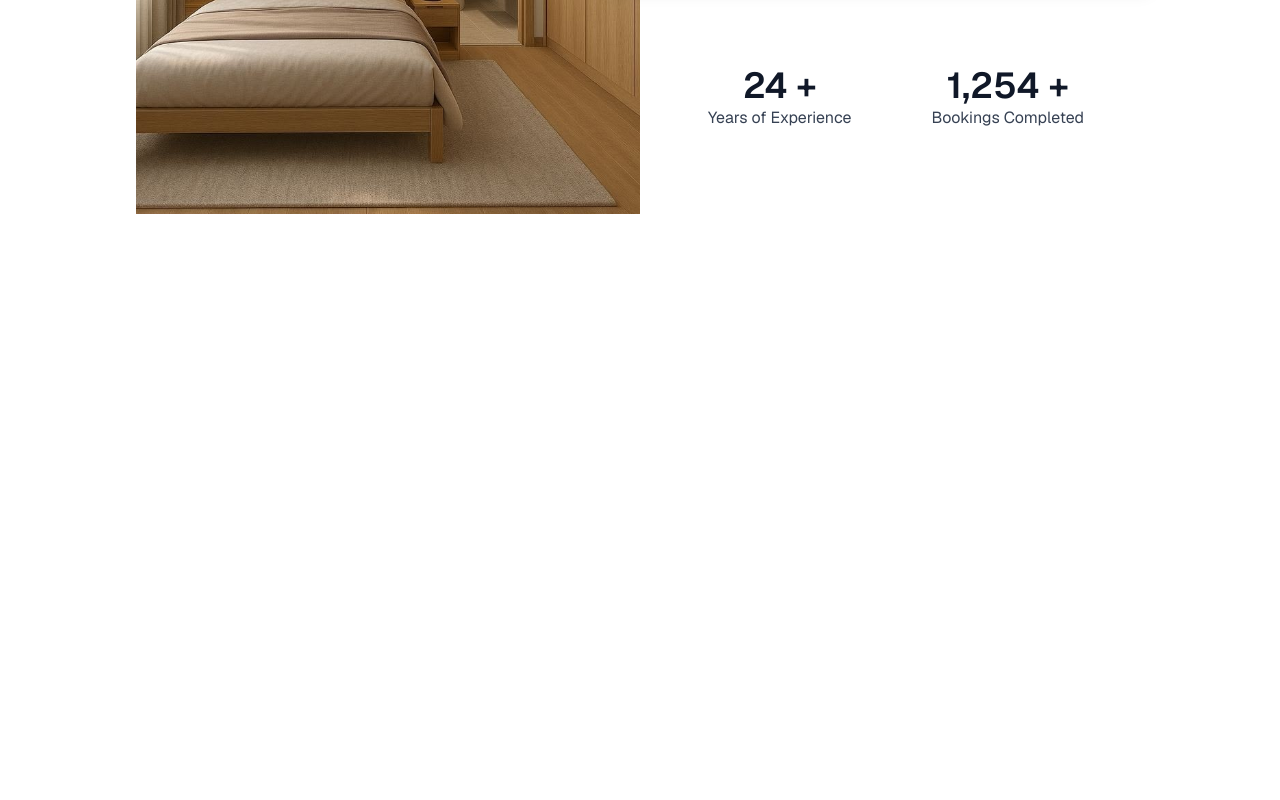
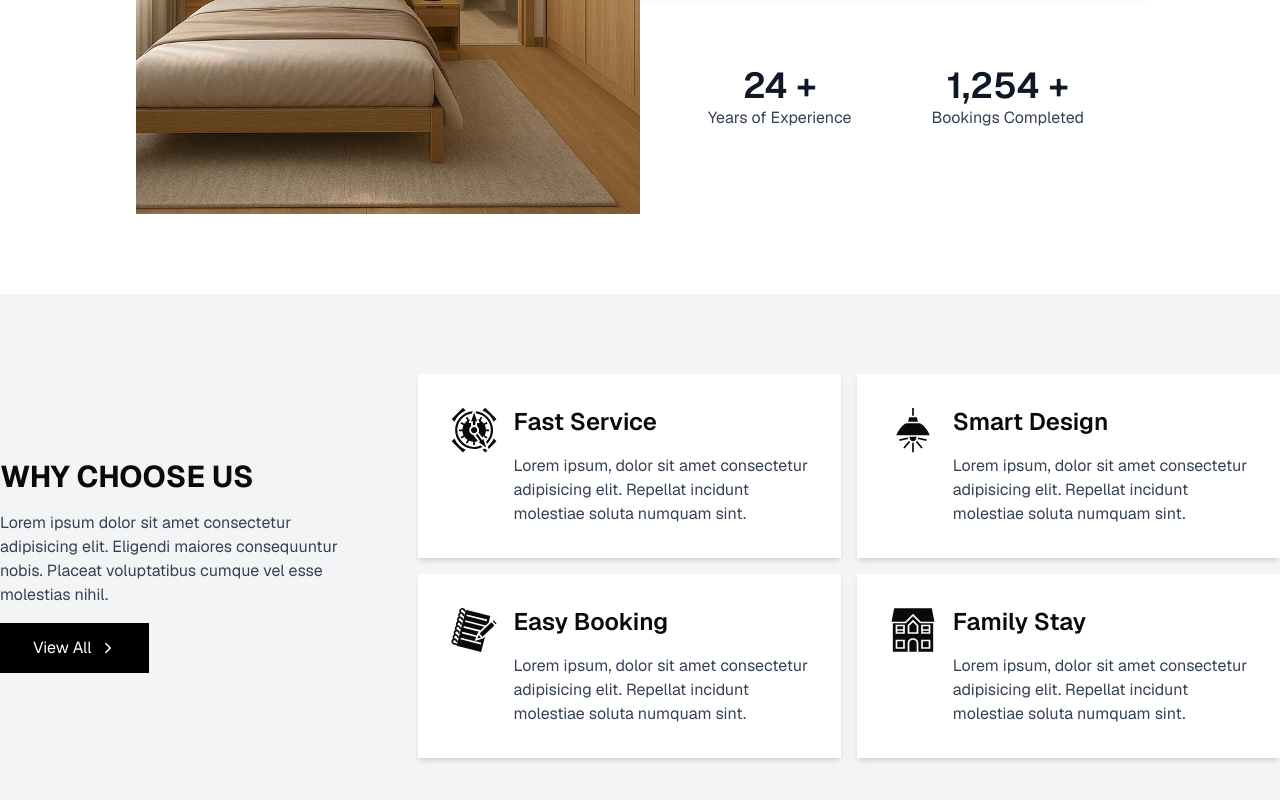
Before and after one commit to PrinceTyo/pine-haven, a Next.js app: page /about in a window 1280 px wide. Shown: the part 810-1610 px from the top of the page. Before the commit the page ends 1104 px from the top, so only its background shows below. Built offline with nearby package versions, Linux system fonts and the light colour scheme; no server answers.

Commit message:
feat: features-section

```diff
--- /dev/null
+++ b/src/app/(public)/(other-page)/about/_components/sections/features-seciton.tsx
@@ -0,0 +1,82 @@
+import Link from "next/link";
+import {
+  GiCeilingLight,
+  GiClockwork,
+  GiFamilyHouse,
+  GiNotebook,
+} from "react-icons/gi";
+import { IoIosArrowForward } from "react-icons/io";
+
+export default function FeaturesSection() {
+  return (
+    <section className="bg-gray-100 py-20">
+      <div className="flex items-center justify-center">
+        <div className="max-w-7xl flex items-center gap-12">
+          <div className="w-[30%] space-y-4">
+            <h2 className="text-3xl font-bold uppercase">Why Choose Us</h2>
+            <p className="text-gray-700">
+              Lorem ipsum dolor sit amet consectetur adipisicing elit. Eligendi
+              maiores consequuntur nobis. Placeat voluptatibus cumque vel esse
+              molestias nihil.
+            </p>
+            <Link href="#properties">
+              <button className="cursor-pointer flex items-center gap-2 py-3 px-8 bg-black border border-black text-white text-md hover:bg-primary/90 hover:border hover:border-primary hover:text-white transition duration-200">
+                View All <IoIosArrowForward />
+              </button>
+            </Link>
+          </div>
+          <div className="w-[70%] grid grid-cols-2 gap-4">
+            <div className="flex items-start gap-4 bg-white p-8 shadow-md">
+              <div>
+                <GiClockwork className="size-12" />
+              </div>
+              <div>
+                <h2 className="text-2xl font-semibold">Fast Service</h2>
+                <p className="mt-4 text-gray-700">
+                  Lorem ipsum, dolor sit amet consectetur adipisicing elit.
+                  Repellat incidunt molestiae soluta numquam sint.
+                </p>
+              </div>
+            </div>
+            <div className="flex items-start gap-4 bg-white p-8 shadow-md">
+              <div>
+                <GiCeilingLight className="size-12" />
+              </div>
+              <div>
+                <h2 className="text-2xl font-semibold">Smart Design</h2>
+                <p className="mt-4 text-gray-700">
+                  Lorem ipsum, dolor sit amet consectetur adipisicing elit.
+                  Repellat incidunt molestiae soluta numquam sint.
+                </p>
+              </div>
+            </div>
+            <div className="flex items-start gap-4 bg-white p-8 shadow-md">
+              <div>
+                <GiNotebook className="size-12" />
+              </div>
+              <div>
+                <h2 className="text-2xl font-semibold">Easy Booking</h2>
+                <p className="mt-4 text-gray-700">
+                  Lorem ipsum, dolor sit amet consectetur adipisicing elit.
+                  Repellat incidunt molestiae soluta numquam sint.
+                </p>
+              </div>
+            </div>
+            <div className="flex items-start gap-4 bg-white p-8 shadow-md">
+              <div>
+                <GiFamilyHouse className="size-12" />
+              </div>
+              <div>
+                <h2 className="text-2xl font-semibold">Family Stay</h2>
+                <p className="mt-4 text-gray-700">
+                  Lorem ipsum, dolor sit amet consectetur adipisicing elit.
+                  Repellat incidunt molestiae soluta numquam sint.
+                </p>
+              </div>
+            </div>
+          </div>
+        </div>
+      </div>
+    </section>
+  );
+}
--- a/src/app/(public)/(other-page)/about/page.tsx
+++ b/src/app/(public)/(other-page)/about/page.tsx
@@ -1,11 +1,13 @@
 import HeaderPage from "@/components/header/header-page";
 import AboutSection from "./_components/sections/about-section";
+import FeaturesSection from "./_components/sections/features-seciton";
 
 export default function AboutPage() {
   return (
     <div>
       <HeaderPage title="About Us" subtitle="Lorem ipsum dolor sit amet." />
       <AboutSection />
+      <FeaturesSection />
     </div>
   );
 }
```
